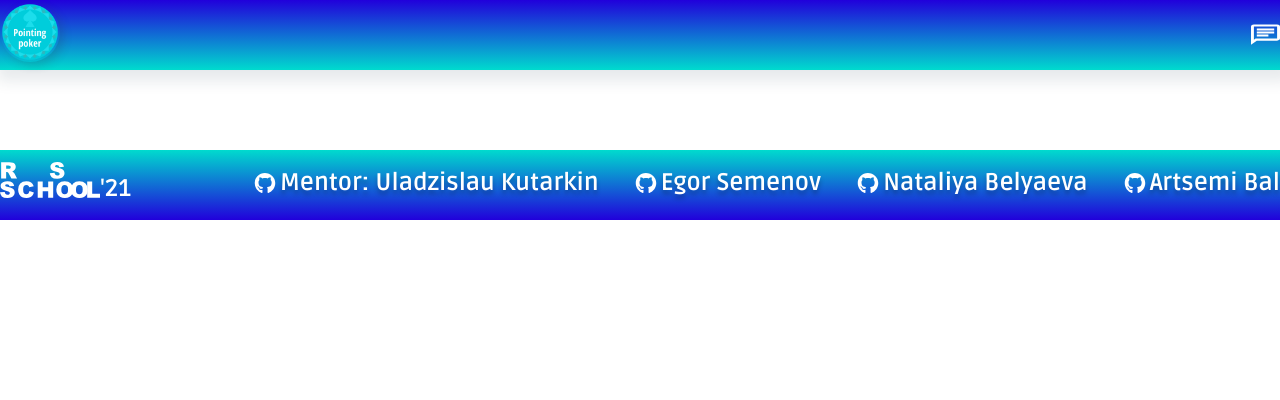
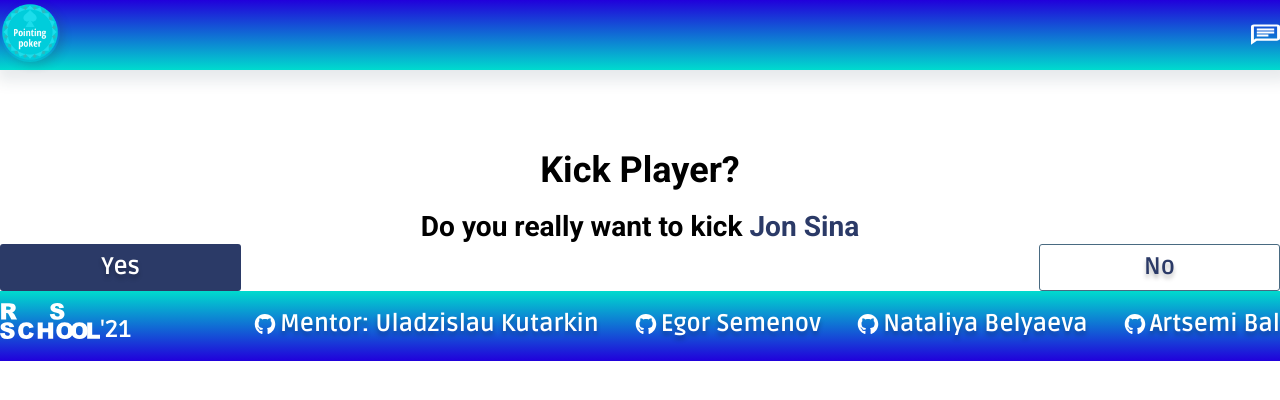
Before and after one commit to Rob-n-Dude/pointing-poker, a React (Create React App) app in the folder pointing-poker/: page / in a window 1280 px wide. Shown: the top 400 px of the page. Built offline with nearby package versions, Linux system fonts and the light colour scheme.

Commit message:
TT-Lobby-PopUps: create popup content for kick player popup

```diff
--- a/pointing-poker/src/App.tsx
+++ b/pointing-poker/src/App.tsx
@@ -2,11 +2,13 @@ import React from 'react';
 import './App.scss';
 import Footer from './components/footer/Footer';
 import Header from './components/header/Header';
+import KickPlayer from './components/popup/kickPlayer/KickPlayer';
 
 const App: React.FC = () => {
   return (
     <>
       <Header />
+      <KickPlayer user={{ name: 'Jon Sina' }} />
       <Footer />
     </>
   );
--- /dev/null
+++ b/pointing-poker/src/components/popup/kickPlayer/KickPlayer.tsx
@@ -0,0 +1,22 @@
+import React, { FC } from 'react';
+import ButtonStyles from '../../../shared/ButtonStyles';
+import { TKickPlayer } from '../../../shared/types';
+import Button from '../../button/Button';
+import './kickPlayer.scss';
+
+const KickPlayer: FC<TKickPlayer> = ({ user }) => {
+  return (
+    <>
+      <h2 className="kick-player_title">Kick Player?</h2>
+      <h3 className="kick-player_text">
+        Do you really want to kick <span className="kick-player_text_name">{user.name}</span>
+      </h3>
+      <div className="kick-player_controls">
+        <Button textContent="Yes" action={() => {}} styles={ButtonStyles.default} />
+        <Button textContent="No" action={() => {}} styles={ButtonStyles.white} />
+      </div>
+    </>
+  );
+};
+
+export default KickPlayer;
--- /dev/null
+++ b/pointing-poker/src/components/popup/kickPlayer/kickPlayer.scss
@@ -0,0 +1,20 @@
+@import '../../../shared/Variables.scss';
+.kick-player {
+  &_title {
+    margin-bottom: 20px;
+    text-align: center;
+  }
+  &_text {
+    text-align: center;
+
+    &_name {
+      color: $dark-blue;
+      cursor: pointer;
+    }
+  }
+
+  &_controls {
+    display: flex;
+    justify-content: space-between;
+  }
+}
--- /dev/null
+++ b/pointing-poker/src/shared/types.ts
@@ -0,0 +1,3 @@
+export type TKickPlayer = {
+  user: any; // создать типь юзер
+};
```
